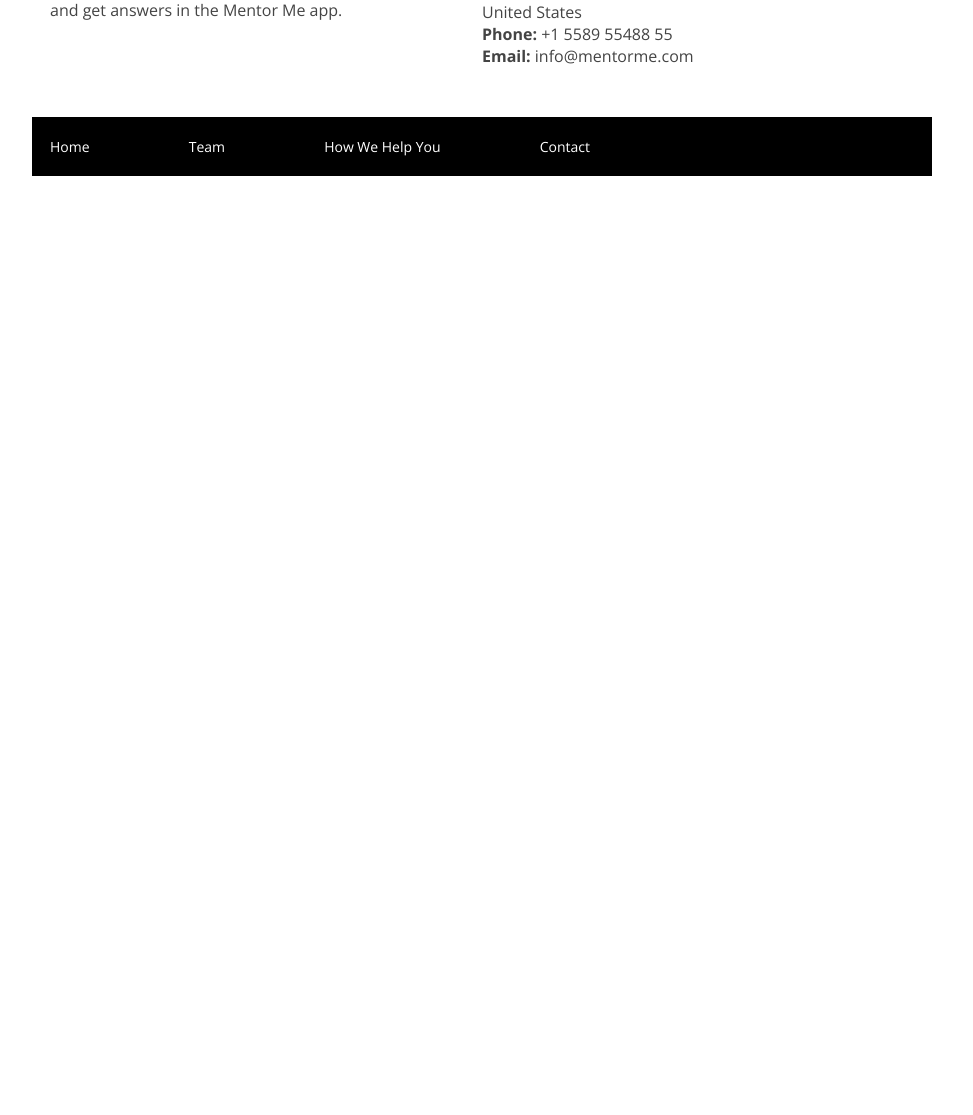
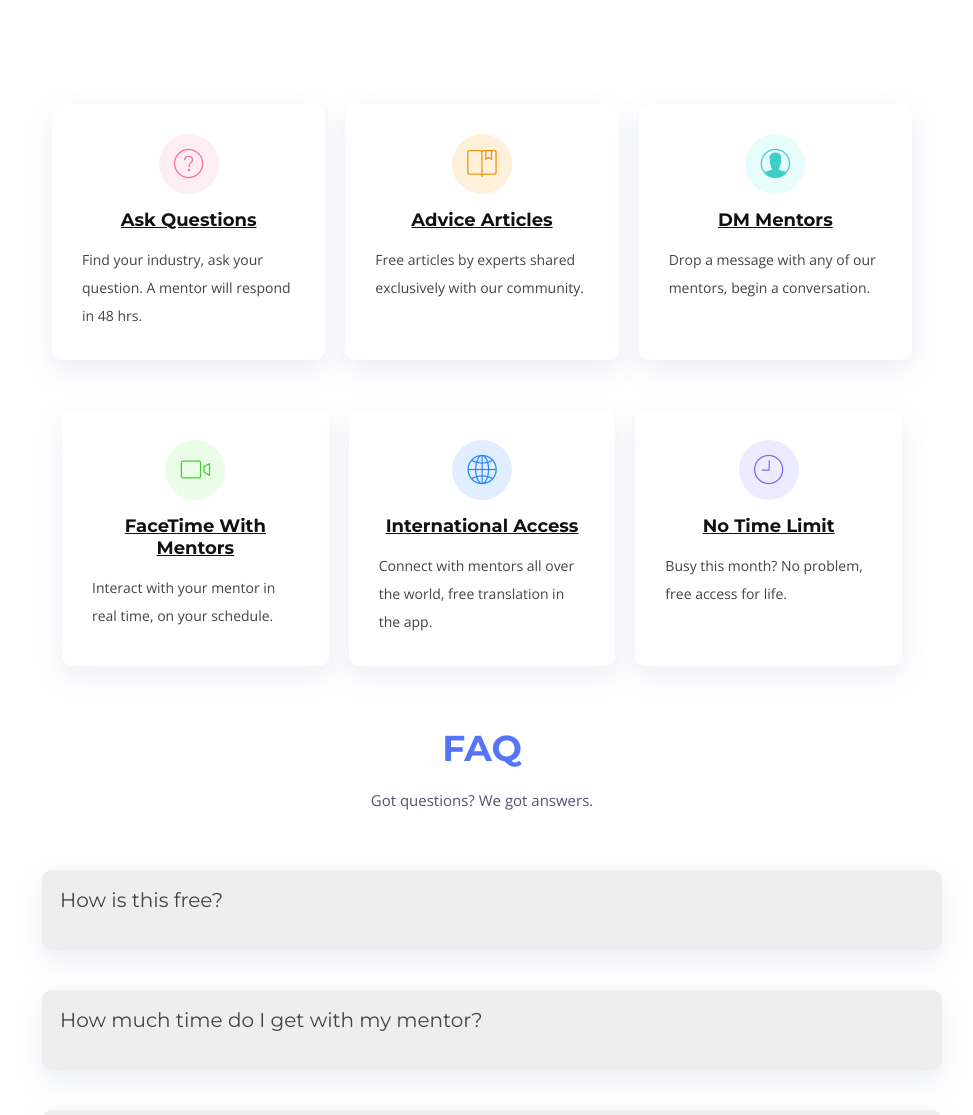
Before and after one commit to mentor-me-app/MentorMe-UI-Katie, a plain HTML site: page index.html in a window 1280 px wide. Shown: the part 1114-2229 px from the top of the page, without its empty margins (158-1131 px from the left). Before the commit the page ends 1298 px from the top, so only its background shows below. Drawn offline with nearby package versions, Linux system fonts and the light colour scheme; files whose address does not match are found by name.

Commit message:
home page finalized

```diff
--- a/css/index.css
+++ b/css/index.css
@@ -55,7 +55,16 @@ nav {
 }
 
 nav a {
-   text-decoration: none;
+  display: block;
+  position: relative;
+  color: #5574F7;
+  padding: 10px 15px;
+  transition: 0.3s;
+  font-size: 14px;
+  font-family: "Open Sans", sans-serif;
+  text-transform: uppercase;
+  font-weight: 600;
+  text-decoration: none;
 }
 
 /* Mobile Navigation
@@ -307,13 +316,6 @@ nav a {
   width: 50%;
 }
 
-/* Section with background
---------------------------------*/
-
-.section-bg {
-  background: #f5f8fd;
-}
-
 
 /* Sections Header
 --------------------------------*/
@@ -334,6 +336,72 @@ nav a {
   padding-bottom: 60px;
   color: #535074;
   width: 50%;
+}
+
+/* Icons */
+
+.boxes {
+    display: flex;
+    justify-content: space-evenly;
+    padding: 10px;
+    flex-direction: row;
+    flex-wrap: wrap;
+}
+
+.icon i {
+  font-size: 36px;
+  line-height: 1;
+}
+
+.icon {
+  margin: 0 auto 15px auto;
+  padding-top: 12px;
+  display: inline-block;
+  text-align: center;
+  border-radius: 50%;
+  width: 60px;
+  height: 48px;
+}
+
+#services .boxes > {
+    display: flex;
+    flex-wrap: wrap;
+    justify-content: space-evenly;
+}
+
+#services .box1, .box2, .box3, .box4, .box5, .box6 {
+  flex: 1;
+  text-align: center;
+  align-items: center;
+  justify-content: center;
+  padding: 30px;
+  position: relative;
+  overflow: hidden;
+  border-radius: 10px;
+  margin: 0 10px 40px 10px;
+  background: #fff;
+  box-shadow: 0 10px 29px 0 rgba(68, 88, 144, 0.1);
+}
+
+#services .title {
+  font-weight: 700;
+  margin-bottom: 15px;
+  font-size: 18px;
+}
+
+#services .title a {
+  color: #111;
+}
+
+#services .box:hover .title a {
+  color: #1bb1dc;
+}
+
+#services .description {
+  font-size: 14px;
+  line-height: 28px;
+  margin-bottom: 0;
+  text-align: left;
 }
 
 /* Team Content */
@@ -445,6 +513,61 @@ nav a {
     padding-bottom: 20px;
 }
 
+/* FAQ */
+
+.accordion {
+  color: #444;
+  background: #fff;
+  cursor: pointer;
+  width: 100%;
+  text-align: left;
+  outline: none;
+  padding: 30px;
+  position: relative;
+  overflow: hidden;
+  border-radius: 10px;
+  margin: 0 10px 40px 10px;
+  transition: 0.4s;
+  box-shadow: 0 10px 29px 0 rgba(68, 88, 144, 0.1);
+}
+
+/* Add a background color to the button if it is clicked on (add the .active class with JS), and when you move the mouse over it (hover) */
+.active, .accordion:hover {
+  background-color: #ccc;
+}
+
+.panel {
+  padding: 0 18px;
+  background-color: white;
+  display: none;
+  overflow: hidden;
+}
+.accordion {
+  background-color: #eee;
+  color: #444;
+  cursor: pointer;
+  padding: 18px;
+  width: 100%;
+  text-align: left;
+  border: none;
+  outline: none;
+  transition: 0.4s;
+}
+
+/* Add a background color to the button if it is clicked on (add the .active class with JS), and when you move the mouse over it (hover) */
+.active, .accordion:hover {
+  background-color: #ccc;
+}
+
+/* Style the accordion panel. Note: hidden by default */
+.panel {
+  padding: 0 18px;
+  background-color: white;
+  display: none;
+  overflow: hidden;
+}
+
+
 
 /* Bottom Content */
 
@@ -516,7 +639,7 @@ input[type=submit]:hover {
 
 footer {
     width: 100%;
-    background: black;
+    background: #555186;
 }
 
 footer nav {
--- a/index.html
+++ b/index.html
@@ -55,9 +55,80 @@
         </section>
 
 
+        <section class="top-content">
+            <div class="text-container">
+            <header class="section-header">
+            <h3>How We Help You</h3>
+             <p>Sign up and see how you can get access to a mentor today.</p>
+            </header>
+          </div>
+        </section>
+
+          <section id="services">
+
+                <div class="boxes">
+                  <div class="box1 col-md-6 col-lg-4">
+                      <div class="icon" style="background: #fceef3;"><i class="ion-ios-help-outline" style="color: #ff689b;"></i></div>
+                  <h4 class="title"><a href="">Ask Questions</a></h4>
+                  <p class="description">Find your industry, ask your question. A mentor will respond in 48 hrs.</p>
+                  </div>
+
+           <div class="box2">
+              <div class="icon" style="background: #fff0da;"><i class="ion-ios-bookmarks-outline" style="color: #e98e06;"></i></div>
+              <h4 class="title"><a href="">Advice Articles</a></h4>
+              <p class="description">Free articles by experts shared exclusively with our community.</p>
+            </div>
 
 
-        <section class="bottom-content">
+            <div class="box3">
+              <div class="icon" style="background: #e6fdfc;"><i class="ion-ios-contact-outline"  style="color: #3fcdc7;"></i></div>
+              <h4 class="title"><a href="">DM Mentors</a></h4>
+              <p class="description">Drop a message with any of our mentors, begin a conversation.</p>
+              </div>
+
+              <div class="boxes">
+               <div class="box4">
+              <div class="icon" style="background: #eafde7;"><i class="ion-ios-videocam-outline" style="color:#41cf2e;"></i></div>
+              <h4 class="title"><a href="">FaceTime With Mentors</a></h4>
+              <p class="description">Interact with your mentor in real time, on your schedule.</p>
+              </div>
+
+               <div class="box5">
+              <div class="icon" style="background: #e1eeff;"><i class="ion-ios-world-outline" style="color: #2282ff;"></i></div>
+              <h4 class="title"><a href="">International Access</a></h4>
+              <p class="description">Connect with mentors all over the world, free translation in the app.</p>
+              </div>
+
+               <div class="box6">
+              <div class="icon" style="background: #ecebff;"><i class="ion-ios-clock-outline" style="color: #8660fe;"></i></div>
+              <h4 class="title"><a href="">No Time Limit</a></h4>
+              <p class="description">Busy this month? No problem, free access for life.</p>
+                </div>
+            </div>
+    </section><!-- #services -->
+
+    <!-- FAQ -->
+      <header class="section-header">
+            <h3>FAQ</h3>
+             <p>Got questions? We got answers.</p>
+            </header>
+
+          <button class="accordion"> <h2>How is this free?</h2></button>
+          <div class="panel">
+          <p>By donations from rich people, duh! </p>
+          </div>
+
+      <button class="accordion"><h2>How much time do I get with my mentor?</h2></button>
+    <div class="panel">
+        <p>1 hour per week, unlimited sessions.</p>
+        </div>
+
+        <button class="accordion"><h2>How long does my membership last?</h2></button>
+        <div class="panel">
+            <p>It lasts forever.</p>
+        </div>
+
+    <section class="bottom-content">
 
              <div class="text-container">
                 <img class="logo" src="img/logo.png" alt="Mentor Me">
--- a/lib/faq/faq.js
+++ b/lib/faq/faq.js
@@ -1,30 +1,18 @@
-class Faq {
-  constructor(domElement) {
-    // assign this.domElement to the passed in domElement
-    this.element = domElement;
-    // create a reference to the ".expandButton" class.
-    this.expandButton = this.element.querySelector(".expandButton");
-    // Using your expandButton reference, update the text on your expandButton to say "expand"
-    this.expandButton.textContent = "expand";
-    // Set a click handler on the expandButton reference, calling the expandArticle method.
-    this.expandButton.addEventListener("click", event => this.expandArticle());
-  }
+var acc = document.getElementsByClassName("accordion");
+var i;
 
-  expandArticle(event) {
-    // Using our reference to the article element, add or remove a class to expand or hide the article.
-    this.element.classList.toggle("faq-open");
+for (i = 0; i < acc.length; i++) {
+  acc[i].addEventListener("click", function() {
+    /* Toggle between adding and removing the "active" class,
+    to highlight the button that controls the panel */
+    this.classList.toggle("active");
 
-    //toggles button to shrink and expand
-    if (this.element.classList.contains("faq-open")) {
-      this.expandButton.textContent = "expand";
+    /* Toggle between hiding and showing the active panel */
+    var panel = this.nextElementSibling;
+    if (panel.style.display === "block") {
+      panel.style.display = "none";
     } else {
-      this.expandButton.textContent = "shrink";
+      panel.style.display = "block";
     }
-  }
+  });
 }
-
-// START HERE: Select all classes named ".article" and assign that value to the articles variable
-let articles = document.querySelectorAll(".faq");
-
-// Use .map() to iterate over the articles array and create a new instance of Article by passing in each article element as a parameter to the constructor.
-articles = Array.from(articles).map(article => new Faq(article));
```
